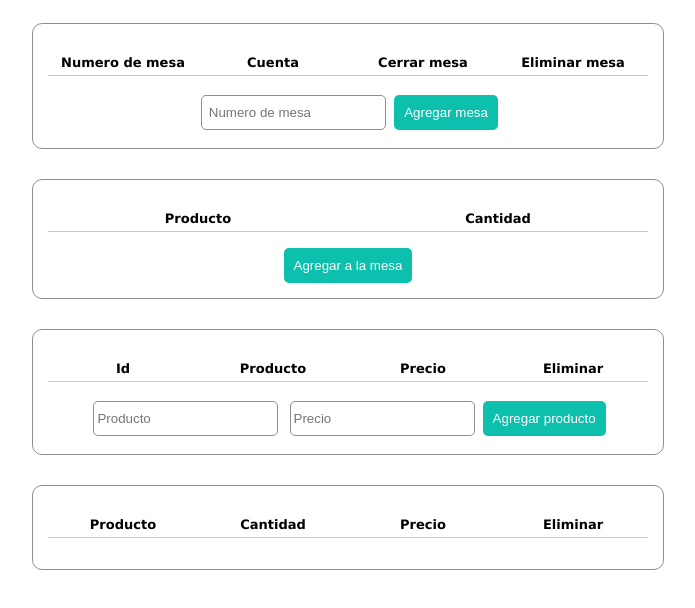
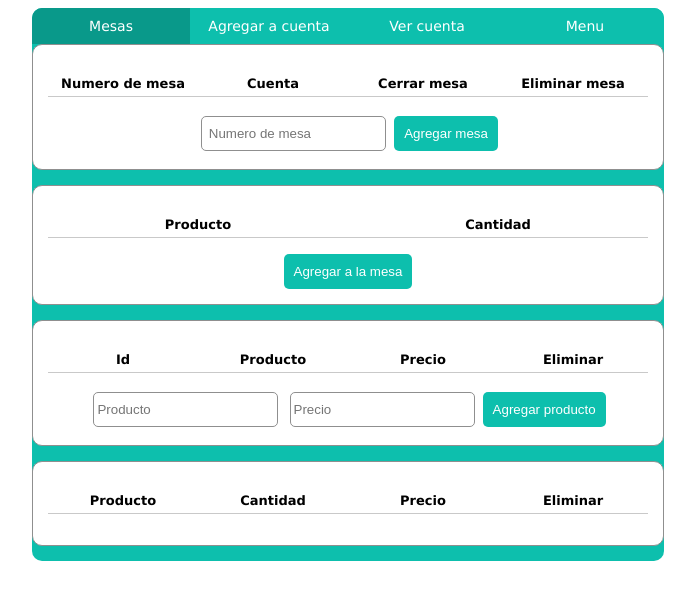
Before and after one commit to LucianABC/Restaurant, a plain HTML site: page index.html in a window 1280 px wide. Shown: the whole page, without its empty margins (292-987 px from the left). Drawn offline with Linux system fonts and the light colour scheme.

Commit message:
Css, menu nav

```diff
--- a/estilo/sass/styles.scss
+++ b/estilo/sass/styles.scss
@@ -9,13 +9,58 @@ body {
     align-items: center;
 
 }
+.all {
+    width:100%;
+    box-sizing: border-box;
+}
+
+.cardsContainer {
+    width:50%;
+    box-sizing: border-box;
+    background-color: #0dbfad;
+    border-radius: 10px;
+}
+
+.cardNav {
+    color: white;
+    display: flex;
+    box-sizing: border-box;
+    justify-content: center;
+
+
+    span{
+        padding: 10px;
+        font-size: 14px;
+        font-weight: 500;
+        width: 25%;
+        text-align: center;
+        background: #0dbfad;;
+
+        &:first-child{
+          border-top-left-radius: 10px;
+        }
+
+        &:last-child{
+            border-top-right-radius: 10px;
+        }
+    }
+
+
+.active {
+    background:#09998a;
+
+}
+}
+
+
 .card {
     border: 1px solid #8f8f8f;
     border-radius: 10px;
     padding: 15px;
-    width:50%;
+    width:100%;
+    margin-bottom: 15px;
     box-sizing: border-box;
-    margin: 15px;
+    background-color: white;
 
     .mainButton {
         color: white;
--- a/index.html
+++ b/index.html
@@ -7,12 +7,20 @@
     <title>Document</title>
     <link rel="stylesheet" type="text/css" href="./estilo/css/styles.css">
     <script src="./js/script.js"></script>
-    <script src="./js/Classes/Catalogo.js"></script>
+    <script src="./js/Classes/Carta.js"></script>
     <script src="./js/Classes/Check.js"></script>
     <script src="./js/Classes/Product.js"></script>
     <script src="./js/Classes/Table.js"></script>
  </head>
 <body class="column">
+    <section class="all column">
+        <article class="cardsContainer ">
+            <nav class="cardNav">
+                <span id="navTables" class="active">Mesas</span>
+                <span id="navAddTableProd">Agregar a cuenta</span>
+                <span id="navSeeTableProd"> Ver cuenta</span>
+                <span i="navMenu">Menu</span>
+            </nav>
     <!---------------------------------------------------------------------------->
             <div id="manageTables" class="card column">
                 <ul id="tablesList">
@@ -80,5 +88,7 @@
                     </header>
                 </ul>
             </div>
+        </article>
+    </section>
 </body>
 </html>
```
Also changed, not shown: estilo/css/styles.css, 1 other file. Lines whose indentation alone changed are shown as unchanged.
